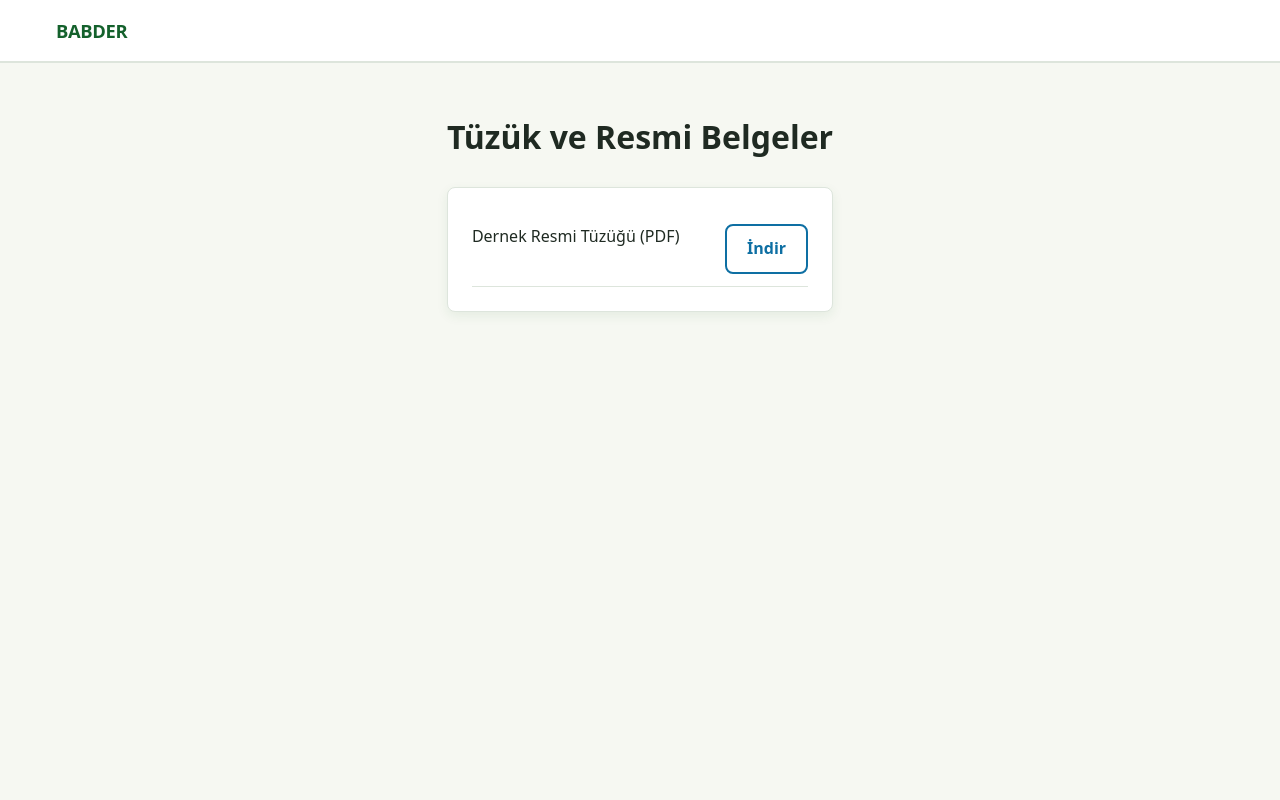
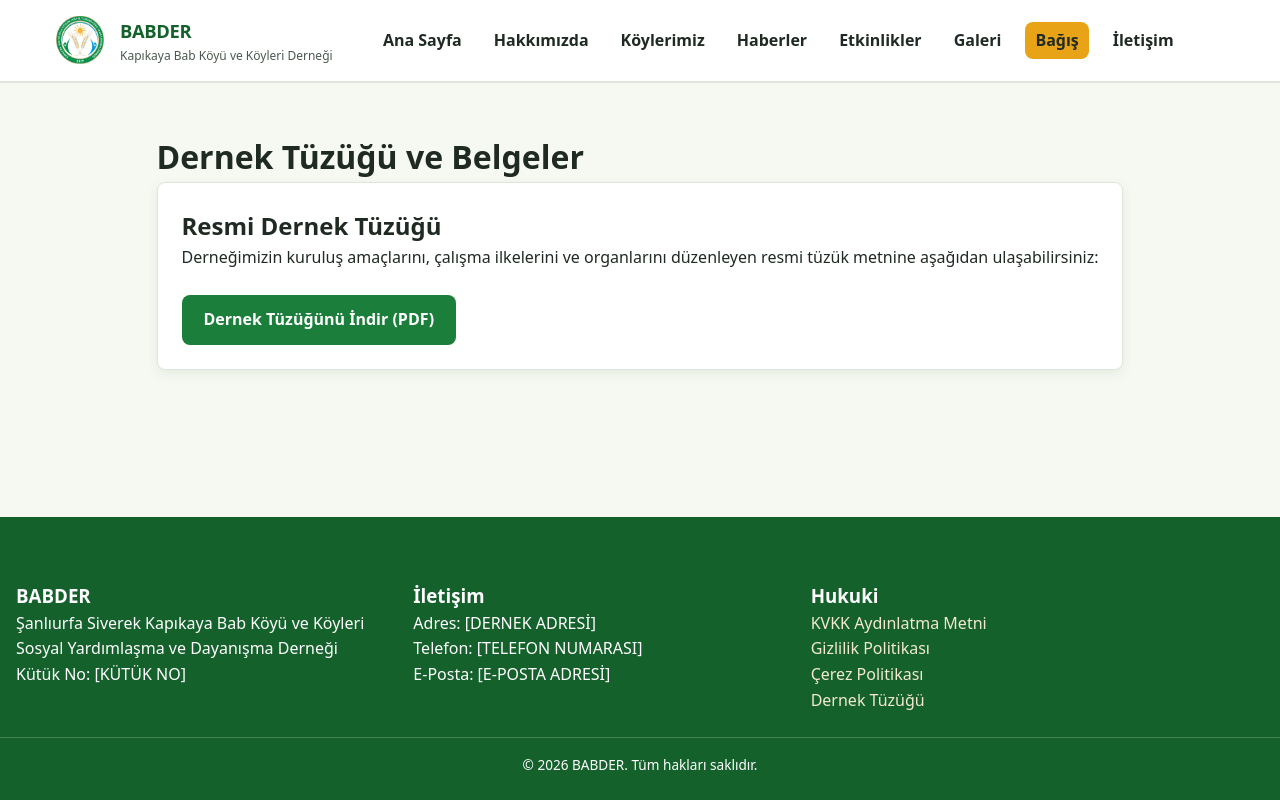
Before and after one commit to yusuf-basaran/BABDER, a plain HTML site: page sayfalar/tuzuk-ve-belgeler.html in a window 1280 px wide. Drawn offline with Linux system fonts and the light colour scheme; no server answers.

Commit message:
Update tuzuk-ve-belgeler.html

```diff
--- a/sayfalar/tuzuk-ve-belgeler.html
+++ b/sayfalar/tuzuk-ve-belgeler.html
@@ -3,25 +3,105 @@
 <head>
   <meta charset="UTF-8">
   <meta name="viewport" content="width=device-width, initial-scale=1.0">
-  <title>Tüzük ve Belgeler | BABDER</title>
-  <link rel="stylesheet" href="/css/style.css">
+  <meta http-equiv="X-UA-Compatible" content="IE=edge">
+
+  <title>Dernek Tüzüğü ve Belgeler | BABDER</title>
+  <meta name="description" content="BABDER resmi dernek tüzüğü, faaliyet belgeleri ve indirilebilir kurumsal dökümanlar.">
+  <meta name="robots" content="index, follow">
+  <meta name="theme-color" content="#1B7F3B">
+
+  <!-- Sekme Başlığı Simgesi (Title Icon / Favicon) -->
+  <link rel="icon" type="image/png" href="../img/logo.png">
+  <link rel="shortcut icon" type="image/png" href="../img/logo.png">
+  <link rel="apple-touch-icon" href="../img/logo.png">
+
+  <!-- Open Graph -->
+  <meta property="og:type" content="article">
+  <meta property="og:title" content="Dernek Tüzüğü ve Belgeler | BABDER">
+  <meta property="og:description" content="BABDER resmi dernek tüzüğü ve belgeleri.">
+  <meta property="og:image" content="../img/logo.png">
+
+  <link rel="stylesheet" href="../css/style.css">
 </head>
 <body>
+  <a href="#ana-icerik" class="erisebilirlik-atla">Ana İçeriğe Geç</a>
+
   <header class="site-header">
     <div class="header-icerik">
-      <a href="/" class="marka-alani"><span class="marka-baslik">BABDER</span></a>
+      <!-- SOL: LOGO VE DERNEK ADI -->
+      <a href="../index.html" class="marka-alani">
+        <img src="../img/logo.png" alt="BABDER Resmi Logosu" class="marka-logo" width="48" height="48">
+        <div>
+          <span class="marka-baslik">BABDER</span>
+          <span class="marka-alt-baslik">Kapıkaya Bab Köyü ve Köyleri Derneği</span>
+        </div>
+      </a>
+
+      <!-- SAĞ: MENÜ -->
+      <nav id="ana-navigasyon" class="ana-menu" aria-label="Ana Menü">
+        <ul id="menu-liste">
+          <li><a href="../index.html">Ana Sayfa</a></li>
+          <li><a href="./hakkimizda.html">Hakkımızda</a></li>
+          <li><a href="./koylerimiz.html">Köylerimiz</a></li>
+          <li><a href="./haberler.html">Haberler</a></li>
+          <li><a href="./etkinlikler.html">Etkinlikler</a></li>
+          <li><a href="./galeri.html">Galeri</a></li>
+          <li><a href="./bagis.html" class="btn btn-vurgu">Bağış</a></li>
+          <li><a href="./iletisim.html">İletişim</a></li>
+        </ul>
+      </nav>
+
+      <div class="header-aksiyonlar">
+        <button id="mobil-menu-tetikleyici" class="mobil-menu-btn" aria-label="Menüyü Aç/Kapat" aria-expanded="false">
+          <svg viewBox="0 0 24 24" fill="none" stroke="currentColor" stroke-width="2">
+            <path d="M4 6h16M4 12h16M4 18h16"></path>
+          </svg>
+        </button>
+      </div>
     </div>
   </header>
-  <main class="kapsayici" style="padding: 3rem 1rem;">
-    <h1>Tüzük ve Resmi Belgeler</h1>
-    <div class="kart" style="margin-top: 1.5rem;">
-      <ul style="list-style: none;">
-        <li style="padding: 0.75rem 0; border-bottom: 1px solid var(--renk-sinir); display: flex; justify-content: space-between;">
-          <span>Dernek Resmi Tüzüğü (PDF)</span>
-          <a href="/belgeler/tuzuk.pdf" class="btn btn-ikincil" download>İndir</a>
-        </li>
-      </ul>
+
+  <main id="ana-icerik" class="kapsayici bolum-bosluk-buyuk">
+    <h1>Dernek Tüzüğü ve Belgeler</h1>
+    <div class="kart">
+      <h2>Resmi Dernek Tüzüğü</h2>
+      <p>Derneğimizin kuruluş amaçlarını, çalışma ilkelerini ve organlarını düzenleyen resmi tüzük metnine aşağıdan ulaşabilirsiniz:</p>
+
+      <div style="margin-top: 1.5rem;">
+        <a href="../belgeler/tuzuk.pdf" class="btn btn-ana" download>Dernek Tüzüğünü İndir (PDF)</a>
+      </div>
     </div>
   </main>
+
+  <!-- KURUMSAL YEŞİL FOOTER -->
+  <footer class="site-footer">
+    <div class="kapsayici izgara-3">
+      <div>
+        <h3>BABDER</h3>
+        <p data-ayar="dernek_unvan">Şanlıurfa Siverek Kapıkaya Bab Köyü ve Köyleri Sosyal Yardımlaşma ve Dayanışma Derneği</p>
+        <p>Kütük No: <span data-ayar="kutuk_no">[KÜTÜK NO]</span></p>
+      </div>
+      <div>
+        <h3>İletişim</h3>
+        <p>Adres: <span data-ayar="adres">[DERNEK ADRESİ]</span></p>
+        <p>Telefon: <span data-ayar="telefon">[TELEFON NUMARASI]</span></p>
+        <p>E-Posta: <span data-ayar="eposta">[E-POSTA ADRESİ]</span></p>
+      </div>
+      <div>
+        <h3>Hukuki</h3>
+        <ul class="footer-link-liste">
+          <li><a href="./kvkk.html">KVKK Aydınlatma Metni</a></li>
+          <li><a href="./gizlilik-politikasi.html">Gizlilik Politikası</a></li>
+          <li><a href="./cerez-politikasi.html">Çerez Politikası</a></li>
+          <li><a href="./tuzuk-ve-belgeler.html">Dernek Tüzüğü</a></li>
+        </ul>
+      </div>
+    </div>
+    <div class="footer-alt">
+      <p>&copy; 2026 BABDER. Tüm hakları saklıdır.</p>
+    </div>
+  </footer>
+
+  <script type="module" src="../js/main.js"></script>
 </body>
 </html>
```
